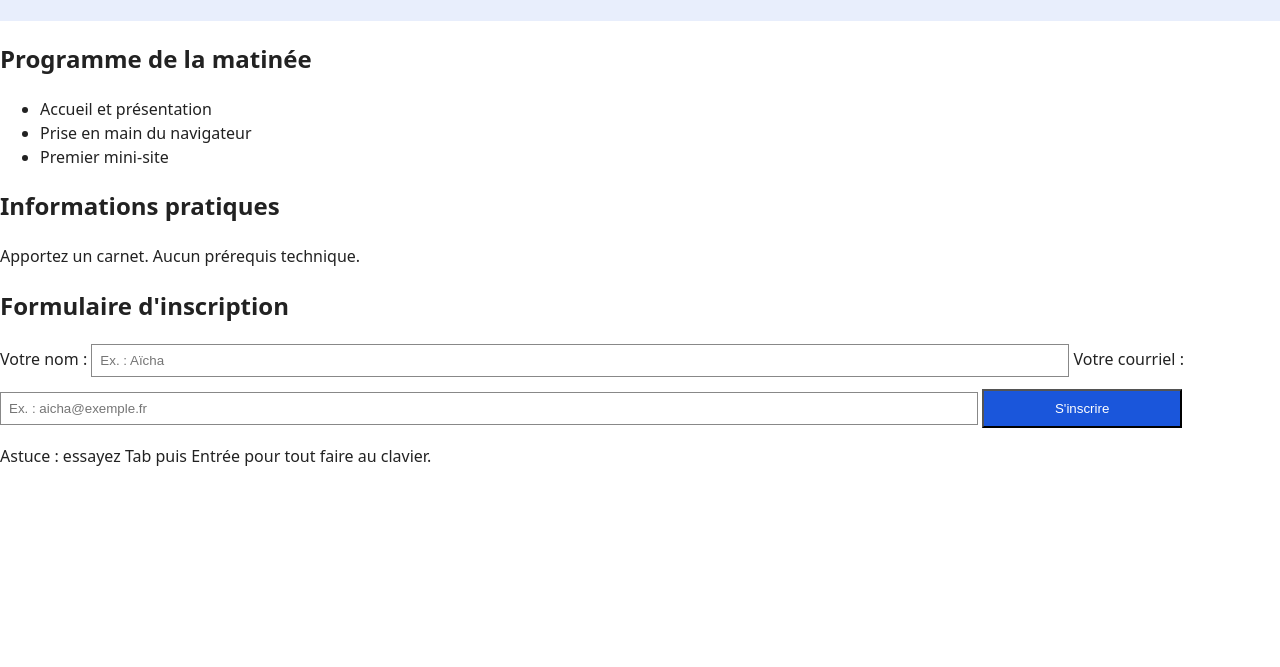
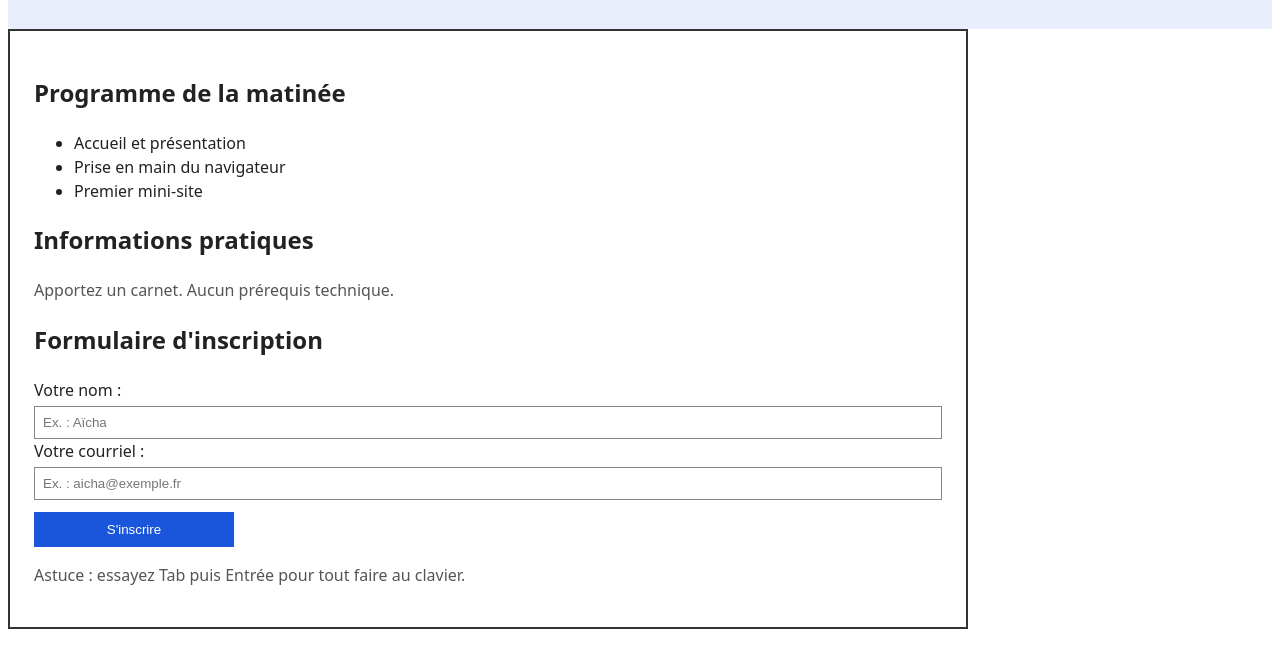
Before and after one commit to Youcefkouaouci/Renforcement-dev-web, a plain HTML site: page diagnostic/index.html in a window 1280 px wide. Shown: the part 133-800 px from the top of the page. Drawn offline with Linux system fonts and the light colour scheme.

Commit message:
fix: cascade css style

```diff
--- a/diagnostic/styles.css
+++ b/diagnostic/styles.css
@@ -1,16 +1,14 @@
+* {
+  box-sizing: border-box;
+  margin: 10 10 10 10;
+}
+
 body {
-  margin: 0;
+  /* margin: 0; */
   font-family: system-ui, Arial, sans-serif;
   line-height: 1.5;
   color: #222;
   background: #fff;
-}
-
-.page {
-  width: 960px;
-  margin: 0 auto;
-  padding: 16px;
-  background: #f6f6f6;
 }
 
 .bandeau {
@@ -23,24 +21,26 @@ body {
   font-weight: bold;
 }
 
-.contenu {
+main {
   background: #fff;
   border: 2px solid #333;
   padding: 24px;
-  width: 960px;
+  max-width: 960px;
+  width: 100%;
 }
 
 .etiquette {
+  display: block;
   margin-bottom: 4px;
   color: #222;
 }
 
-.contenu p {
+main p {
   color: #555;
 }
 
 input {
-  width: 960px;
+  width: 100%;
   padding: 8px;
   border: 1px solid #888;
 }
@@ -49,12 +49,9 @@ input {
   width: 200px;
   padding: 10px;
   margin-top: 12px;
-  background: #ddd;
+  background: #1a56db;
+  color: #fff;
   text-align: center;
   cursor: pointer;
+  border: none;
 }
-
-.bouton {
-  background: #1a56db;
-  color: #fff;
-}
```
